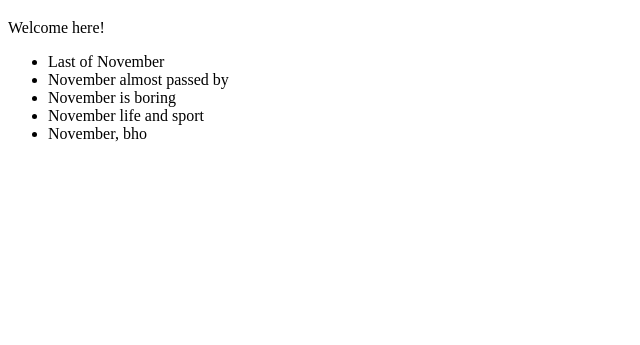
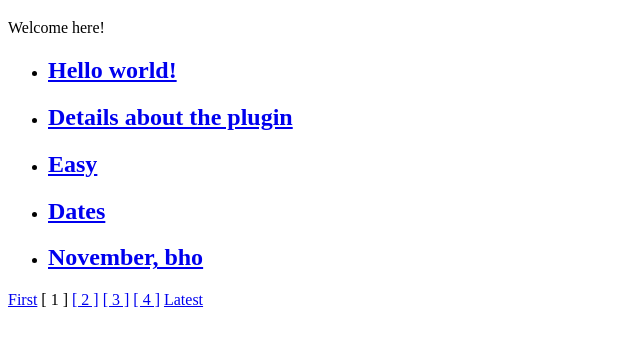
Before and after one commit to runemadsen/metalsmith-pager, a website: page sample/dist-collection-pagination/index.html in a window 1280 px wide. Shown: the part 61-406 px from the top of the page, without its empty margins (0-640 px from the left). Drawn offline with Linux system fonts and the light colour scheme.

Commit message:
metalsmith-pager 1.1.0
Added pagination to a custom index page

```diff
--- a/index.js
+++ b/index.js
@@ -75,6 +75,11 @@ exports = module.exports = function pager(options){
       files[key].pages = pagesInfo;
     }
 
+    if (options.index && type(files[options.index]) == 'object'){
+      files[options.index].pagination = files[pagePattern.replace(/:PAGE/, 1)].pagination;
+      files[options.index].pages = pagesInfo;
+    }
+
 
     done();
 
--- a/package.json
+++ b/package.json
@@ -1,8 +1,11 @@
 {
   "name": "metalsmith-pager",
-  "version": "1.0.0",
+  "version": "1.1.0",
   "description": "A Metalsmith plugin for pagination",
   "main": "index.js",
+  "engines": {
+    "node": "5.0.0"
+  },
   "repository": {
     "type": "git",
     "url": "git+https://github.com/brunoscopelliti/metalsmith-pager.git"
--- a/sample/dist-collection-pagination/index.html
+++ b/sample/dist-collection-pagination/index.html
@@ -8,15 +8,41 @@
   <p>Welcome here!</p>
 
 <ul class='latest-post'>
-    <li>Last of November</li>
-    <li>November almost passed by</li>
-    <li>November is boring</li>
-    <li>November life and sport</li>
-    <li>November, bho</li>
+    <li>
+      <h2>
+        <a href='hello-world/' title='Hello world!'>Hello world!</a>
+      </h2>
+    </li>
+    <li>
+      <h2>
+        <a href='details-about-the-plugin/' title='Details about the plugin'>Details about the plugin</a>
+      </h2>
+    </li>
+    <li>
+      <h2>
+        <a href='easy/' title='Easy'>Easy</a>
+      </h2>
+    </li>
+    <li>
+      <h2>
+        <a href='dates/' title='Dates'>Dates</a>
+      </h2>
+    </li>
+    <li>
+      <h2>
+        <a href='november-bho/' title='November, bho'>November, bho</a>
+      </h2>
+    </li>
 </ul>
 
 
 <nav class='page-links'>
+      <a class='page page-first' href='/' title='Go to the first page'>First</a>
+      <span class='page page-1 page-current'>[ 1 ]</span>
+      <a class='page page-2' href='/page/2/index.html' title='Go to page 2'>[ 2 ]</a>
+      <a class='page page-3' href='/page/3/index.html' title='Go to page 3'>[ 3 ]</a>
+      <a class='page page-4' href='/page/4/index.html' title='Go to page 4'>[ 4 ]</a>
+      <a class='page page-latest' href='/page/4/index.html' title='Go to the latest page'>Latest</a>
 </nav>
 
 </body>
```
Also changed, not shown: build-collection-pagination.js (+10 -6 lines), handlebars-helper.js (+2 -6 lines), sample/src/index.html (+9 -5 lines), tests/metalsmith-pager.js (+5 -0 lines), README.md.
